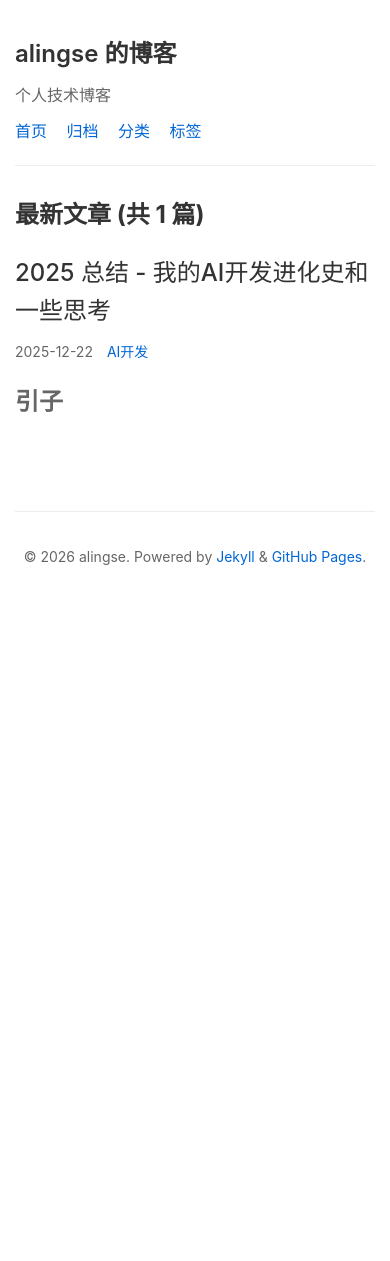
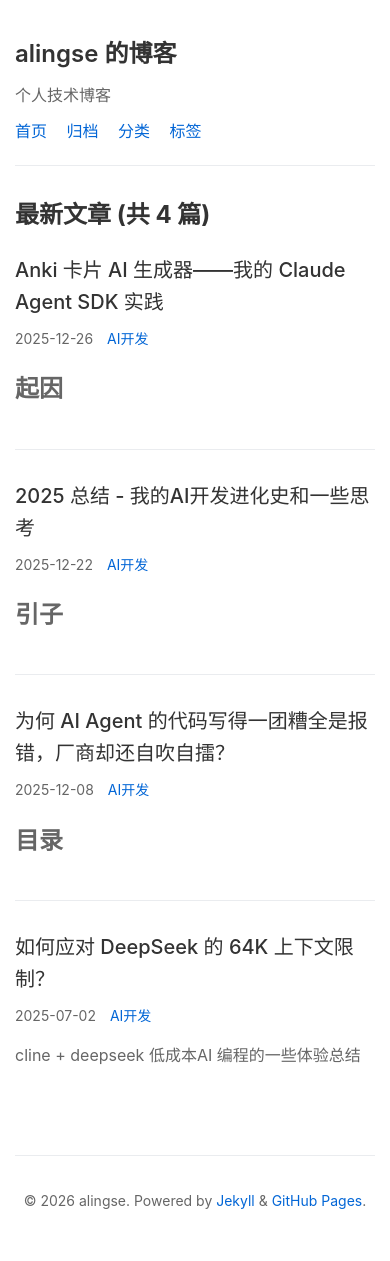
Before and after one commit to alingse/alingse.github.io, a Jekyll site: the page built from index.html, in a window 390 px wide. Built offline with Jekyll 4.4.1, drawn with Linux system fonts in a browser that asks for light colours; the list of posts is cut into pages by our own code; before the commit the page ends 900 px from its top, so only the background shows below that; part of the change alters nothing that is shown.

Commit message:
Add SEO meta tags and three new AI development blog posts
- Add comprehensive Open Graph and Twitter Card meta tags to default layout
- Add blog post: DeepSeek 64K context limitation tips and workflow strategies
- Add blog post: AI Agent validation challenges and verification methods
- Add blog post: Anki card generator built with Claude Agent SDK
- Include supporting images for all posts
- Refine CSS typography with better heading hierarchy and responsive sizing

````diff
--- a/_layouts/default.html
+++ b/_layouts/default.html
@@ -5,6 +5,45 @@
   <meta name="viewport" content="width=device-width, initial-scale=1">
   <title>{% if page.title %}{{ page.title }} - {% endif %}{{ site.title }}</title>
   <meta name="description" content="{% if page.excerpt %}{{ page.excerpt | strip_html | strip | truncate: 160 }}{% else %}{{ site.description }}{% endif %}">
+
+  <!-- SEO -->
+  <link rel="canonical" href="{{ page.url | absolute_url }}">
+  <meta name="author" content="{{ site.author }}">
+  {% if page.tags %}
+  <meta name="keywords" content="{{ page.tags | join: ', ' }}">
+  {% endif %}
+
+  <!-- Open Graph -->
+  <meta property="og:type" content="{% if page.date %}article{% else %}website{% endif %}">
+  <meta property="og:url" content="{{ page.url | absolute_url }}">
+  <meta property="og:title" content="{% if page.title %}{{ page.title }} - {% endif %}{{ site.title }}">
+  <meta property="og:description" content="{% if page.excerpt %}{{ page.excerpt | strip_html | strip | truncate: 160 }}{% else %}{{ site.description }}{% endif %}">
+  <meta property="og:image" content="{% if page.og_image %}{{ page.og_image | absolute_url }}{% else %}{{ site.og_image | default: '/default-og-image.png' | absolute_url }}{% endif %}">
+  <meta property="og:site_name" content="{{ site.title }}">
+  <meta property="og:locale" content="zh_CN">
+  {% if page.date %}
+  <meta property="article:published_time" content="{{ page.date | date_to_xmlschema }}">
+  {% endif %}
+  {% if page.categories %}
+  {% for category in page.categories %}
+  <meta property="article:section" content="{{ category }}">
+  {% endfor %}
+  {% endif %}
+  {% if page.tags %}
+  {% for tag in page.tags %}
+  <meta property="article:tag" content="{{ tag }}">
+  {% endfor %}
+  {% endif %}
+
+  <!-- Twitter Card -->
+  <meta name="twitter:card" content="summary_large_image">
+  {% if site.twitter_username %}
+  <meta name="twitter:site" content="@{{ site.twitter_username }}">
+  {% endif %}
+  <meta name="twitter:title" content="{% if page.title %}{{ page.title }} - {% endif %}{{ site.title }}">
+  <meta name="twitter:description" content="{% if page.excerpt %}{{ page.excerpt | strip_html | strip | truncate: 160 }}{% else %}{{ site.description }}{% endif %}">
+  <meta name="twitter:image" content="{% if page.og_image %}{{ page.og_image | absolute_url }}{% else %}{{ site.og_image | default: '/default-og-image.png' | absolute_url }}{% endif %}">
+
   <link rel="stylesheet" href="{{ '/css/style.css' | relative_url }}">
   {% if site.feed %}
   <link rel="alternate" type="application/atom+xml" title="{{ site.title }}" href="{{ '/feed.xml' | relative_url }}">
--- /dev/null
+++ b/_posts/2025-07-02-deepseek-context-tips.md
@@ -0,0 +1,72 @@
+---
+layout: post
+title: 如何应对 DeepSeek 的 64K 上下文限制？
+date: 2025-07-02 21:44:00 +0800
+categories: AI开发
+tags:
+  - DeepSeek
+  - AI编程
+  - 上下文
+  - 提示词
+  - vibe-coding
+---
+
+cline + deepseek 低成本AI 编程的一些体验总结
+
+## intro
+
+在使用大善人的 gemini 之前(现在天天用)，我用了一段时间的 cline + deepseek 来开发了一些软件（没有用公司的cursor的原因是我想体验一下这个组合，也避免一些问题)。
+
+今天看到这个问题 有什么办法在deepseek的两段对话间传递信息吗？ 有一些想说的，就来做个体验总结。
+
+# Part2
+
+前段时间，用了一段时间 cline + deepseek ，也碰到这种问题（受限于 64K上下文），我总结一下我的感受和一些方法。
+
+省流: 事前、事中、事后多让 AI 写总结文档。人为拆分任务，确保每次会话聚焦特定任务。
+
+## 合理拆分任务
+
+可以在开始做之前就使用AI 描述你的整体需求，拆分合适的开发计划。把代码实现拆解为多个阶段，每个阶段的主要解决的问题。可以让 AI 把这些计划总结出来，比如把总体产品文档总结为 product.md ，把整体技术架构和开发计划总结为 tech.md ，把某个特定领域的开发计划总结为 tech.xx.md 。提供不同颗粒度的文档，这样后续新对话前时候，可以手动让 AI 先读取这些总结过的文档，知道我们要干什么，让他做好准备。
+
+当然这里的文档要仔细甄别，甚至上手调整，AI 的规划文档里面多了一个技术名词，可能就会导致后面生成大量无关的代码。
+
+## 聚焦对话任务
+
+聚焦对话任务，有两个好处，1. 容易评估会话的结果，2. 丢弃会话成本低。 不论是实现第一次的初始化，还是实现某次的 Bug 修改，都可以只让它完成这次任务就行。完成了，基本合格，就可以提交保存了。这样再下一次新会话的时候，如果聊的不好，完全可以删掉重来。一次对话，读取合适的上下文文档和代码，完成某个小点就可以了。
+
+比如同一个功能，可以先让他根据产品需求设计后端的模块和接口文档，这一份文档可以分别在两个会话里面，分别去实现后端接口，和前端代码。而如果糅合在一个会话里面，往往就超过上下文限制，导致无法产出可用结果。
+
+另外，在实践过程中，有时候在会话中突然聊起别的事情，还容易把AI 搞混了。
+
+## 减少任务大小
+
+之前碰到调整一些历史代码的场景，合理控制代码文件大小，也是一个有效的手段。对于那种把 html / js/css 都写到同一个文件的代码来说。用 deepseek 这样的上下文的 api 是很困难的，说不上两句或者没输出完整代码，就超了64K。
+
+可以手动或者让 AI 来做这样的模块化分割，减少同一个文件的内容/知识。合理结构的代码目录和适当的代码分割也更容易满足上面的第二步的要求。
+
+需要注意的时，让AI 生成代码的时候也这么做，比如最开始后端接口只在一个 server/index.ts ，稍不注意他可能每一个接口都塞到这个里面来了。需要在会话开始时，指导它要将某个领域的接口写入到单独的文件里面来。
+
+## 及时总结
+
+如果会话的过程中，发现改动计划调整比较大，可能64K 上下文不够用的时候，可以及时停止代码生成，反而要求它总结当前的改动计划，调整哪个文件的哪个地方。挽救一下沉没成本。
+
+下一次会话的时候，可以阅读这个临时的改动计划文档，先改第一步。改动完成之后，再开启新会话，读取这个改动计划文档，告诉他第一步已经改完了，请他按第二步调整。如此如此。
+
+## 一些其他的使用体验
+
+细碎的文件名
+在一些大型项目里面，分层比较多，导致代码可能有十多个 user.go 或者 user.py， 很难选择出哪一个 user.go 是我们要让AI 参考的。
+
+我的建议是把层次写到文件名上面来。 user_dao.go 和 user_controller.go /user_service.go / user_api.go / user_handler.go / user_rpc.go 这样可能就更好引用了。
+
+
+
+一个月 ¥50 元的 AI 成本
+
+![¥50元的AI成本](deepseek-month-cost.png)
+
+当然，在用上了 gemini 之后，我已经不再使用这套方案了，直到下一次用不了 gemini 为止。
+
+
+![五百万token 的富裕仗](gemini-cli-5m-tokens.png)
--- /dev/null
+++ b/_posts/2025-12-08-ai-agent-validation.md
@@ -0,0 +1,42 @@
+---
+layout: post
+title: 为何 AI Agent 的代码写得一团糟全是报错，厂商却还自吹自擂？
+date: 2025-12-08 20:27:00 +0800
+categories: AI开发
+tags:
+  - AI
+  - Agent
+  - 验证
+  - AI编程
+  - chrome-devtools-mcp
+---
+
+## 目录
+
+1. 补充明确的验证手段
+   1. 编译通过
+   2. Web 界面操作步骤
+   3. sqlite3 数据库
+   4. python 片段代码
+2. 为 AI 提供可验证的环境/文档
+   1. 本地可跑单测的能力
+   2. 本地全套运行环境
+
+## 正文
+
+我觉得是验证结果的手段缺失的问题。
+
+题主说的体验我最近只在 GLM 4.6 的claude code上面体验到，一些比较复杂的难题，总是倾向于使用 mock 代码占位、假装构建成功等等，给人一种总是想连忙结束会话的感觉，等我去检查的时候发现编译是不通过的。
+
+
+使用 Gemini/Deepseek 3.2 的时候，体验会好一点。对于我不懂的 Rust 在 Mac上面交叉编译 Windows msvc 版本的难题， 我会告诉它，最终的目标是编译成功。所以中间的代码分析/头文件缺失/mingw和llvm的安装，他尽管可以任意发挥，只要最终能够编译成功，就是有用的。可能中间的代码或者解决方案对于精通 Rust 的人来说是不达标的，但是对于外行来说，只看疗效并不看代码质量。只要不报错，编译通过，运行还可以，就是完成任务了。
+
+我还在写 Web 网站时候发现，只描述功能和预期是不够的，写得前后端代码效果总是在某些地方不如人意，有时候是提示词里面没有说清楚，有时候是另外一个功能的代码破坏了另外一个功能。还要有验证手段，我会让 AI 参考功能流程，使用 chrome devtools mcp 来进行测试/验收/Debug，它能够访问首页，点击登录，输入密码，最终登录成功，输入关键词，点击搜索，并看到最终的表格效果。如果我告诉他某个按钮点击没反应，它是能够 debug 出来这个按钮的事件被另外一处 js 监听了，最终给的解决方案可能很抽象（我虽然是后端，我也能够看出来它写的不是好代码），但是对用户来说，能够跑通就行。
+
+在写一些后端代码得时候，有能够复现的工作环境是最好的，比如写一个脚本的时候，AI 会自动去帮忙编译执行验证，如果代码依赖的配置/数据库/其他依赖导致项目只能在 prod 跑起来，就没法在本地验收确认结果了，这种是最难的，体验差的时候，需要人工在本地IDE和线上运行环境中间反复粘贴代码，甚至包括复制运行日志给 AI Debug。所以要要求写后端代码的时候，必须能在本地 IDE 能跑起来，能准备好数据库/配置/其他依赖能资源，能够让 AI 来写单元测试，来执行单元测试，启动服务器，验证 /api 接口。
+
+
+
+这部分体验最好的还是写 python 项目的代码，几乎任意片段代码 ai 都可以 import 进行验证。数据库是 sqlite3 的时候，体验也是很好的，ai 可以直接验证 sqlite3 里面有没有数据，表的 schema 是什么，是否需要根据需求进行 DDL等等。运行起来的所有日志ai也是可以自己读到的。
+
+我的体验来说，只要给出验证手段，在铁一样的失败结果面前，AI 只会羞愧地反复道歉，不会再自吹自擂了。当然有可能成功之后的代码可能看起来还是狗屁不通的。
--- /dev/null
+++ b/_posts/2025-12-26-anki-card-generator.md
@@ -0,0 +1,126 @@
+---
+layout: post
+title: Anki 卡片 AI 生成器——我的 Claude Agent SDK 实践
+og_image: /posts/anki-card-gen-agent.png
+date: 2025-12-26 16:21:00 +0800
+categories: AI开发
+tags:
+  - Claude
+  - Agent
+  - Anki
+  - AI应用
+  - Claude-Agent-SDK
+---
+
+# 起因
+
+之前在网上看见很多人说 anki 很好用，就想能不能用 AI 做点 anki 包来挂到淘宝上面出售，挣点钱?
+
+通过搜索和询问 AI 调研，我发现3个领域比较火热没必要做， 1. 语言学习(特别是英语) 2. 初高中应试科目 3. 中医考试。通过类比，感觉 编程八股 + Anki 可能是一个不错的领域，想写点脚本来试试。
+
+
+恰好最近面试又碰到一些面试八股的问题，我只好说尴尬的和面试官说这块儿我忘了，前几天刚好想了一下，可以用这个方式拿来练手做一个真正实际意义的垂直的 Agent 应用，而且**编程八股 + Anki** 说不定有搞头？(不知道有没有人真的用 anki 来背诵面试八股呢? )
+
+# 最终成品
+网站 https://ankiany.starsou.com/ 可以制作任意主题的 Anki 包
+
+![原神知识包](anki-card-gen-demo.png)
+
+
+根据原神生成的对应的卡牌提问。。。
+
+```
+1.  国家队"万达国际"的核心成员包括谁？||达达利亚、万叶、班尼特、香菱
+2.  雷神国家队"雷国"的成员配置是什么？||雷电将军、行秋、香菱、班尼特
+3.  深境螺旋的刷新时间是什么时候？||每月1日和16日
+4.  体力满180树脂时，多长时间会溢出？||约24小时
+5.  下列哪个配队不适合处理遗迹守者？||A. 万达国际 B. 雷国 C. 永冻队 D. 纯火队||D. 纯火队（遗迹守者有火抗性）
+6.  刷圣遗物时，哪个副本最适合物理主C角色？||苍白之火炽炎之狮祠堂
+7.  面对大型群体敌人时，哪个角色的大招清场能力最强？||温迪或流浪者（风元素扩散）
+8.  武器池的定轨规则是什么？||连续2次未获得当期UP武器后，第3次必定获得UP武器
+9.  哪个角色在面对深海龙蜥时有特殊的克制效果？||宵宫（火元素对龙蜥有额外伤害）
+10. 副本"华池岩岫"主要产出什么材料？||华池木和琉璃袋等璃月特产
+11. 角色突破材料中，最需要优先囤积的是什么？||天赋书和武器突破材料
+12. 在元素反应链中，火元素附着后多长时间会消失？||约9.5秒
+13. 深境螺旋中，敌方等级的上限是多少？||100级
+14. 面对高元素抗性的敌人，应该优先考虑什么？||物理伤害或降低抗性的手段
+15. 哪个圣遗物套装最适合辅助治疗角色？||海染砕鸣或被怜爱的少女
+```
+
+能够生成某个主题下面常见知识的 anki 包
+
+比如这个 "MySQL 面试" 用来应对需要机械背诵的面试八股足够了。
+
+```
+什么是索引下推优化？||在存储引擎层提前过滤数据，减少回表次数的优化技术
+什么时候应该创建索引？||经常作为查询条件的列、外键列、经常用于排序和分组的列
+什么是冗余索引？||两个索引包含相同的列集合，如INDEX(a,b)和INDEX(a)就是冗余的
+什么是前缀索引？||只对字符串列的前几个字符创建索引，减少索引大小
+前缀索引的缺点是什么？||可能降低索引选择性、无法用于ORDER BY和GROUP BY、不支持覆盖索引
+什么是函数索引？||基于函数或表达式计算结果创建的索引，MySQL 8.0+支持
+空间索引适用于什么场景？||地理位置数据的存储和查询，如点、线、面等几何对象
+什么是索引合并？||MySQL在查询时同时使用多个索引来优化查询的执行计划
+什么是索引统计信息？||MySQL收集的关于索引数据分布的统计信息，用于优化查询执行计划
+什么是索引碎片？||索引页面的空洞和碎片化，降低查询效率，需要定期维护
+如何监控索引性能？||使用SHOW PROFILE、Performance Schema、慢查询日志等工具
+什么是自适应哈希索引？||InnoDB自适应创建的哈希索引，用于加速热点数据的等值查询
+```
+
+# 技术实现
+
+请直接查看代码 https://github.com/alingse/ankiany
+
+项目基于 Claude Agent SDK 构建，核心是一个智能 Agent ，能够：
+
+自动分析主题，规划知识点分布
+必要时搜索网络获取最新资料
+智能生成 50+ 张不同题型的卡片（问答/填空/选择题）
+打包生成标准 .apkg 文件，支持直接导入 Anki
+我们提供了3个 Tool 最核心的是这个 create_anki_package_from_cards
+
+我们提供了 system-prompt https://github.com/alingse/ankiany/blob/main/prompt.txt
+
+
+
+claude 的 api 是使用的 GLM 4.6 一年的那个套餐( 5 小时内 120 次 prompt) 虽然笨，但是还算可以吧。
+
+可能有点慢, 后续试试接入小米的 mimo 看看（据说 14 天免费）
+
+搜索是用的 duckduckgo 但是常见知识点可能都触发不了搜索能力
+
+# 开发体会
+
+整体项目用 gemini + claude写的, 完整的 vibe coding 记录 可以参考这个 https://github.com/alingse/ankiany/blob/main/.ai-cli-log/gemini-20251217-232123-anki-agent-api-key-discussion.txt#L43-L54 (这个是用 ai-cli-log 记录的, 晚点我会写篇文章宣传一下，特别好用)
+
+```
+> 我最近有个想法，我想做一个垂直领域的 agent 作为练手工具，我需要跟你讨论聊聊方案。我的最终目标
+  1. 网页版本/cli   版本  用户可以输入自己的想要的领域关键词+说明，就能自动得到一份 anki 的数据包。
+  2. agent 可以完成这样的事情 a.   理解用户的领域 b. 利用知识库出题 c. 利用搜索获取网页信息 提取对应的知识
+  d. 将所有知识去重精炼 e.   安排恰当合适的题型 f. 将这些知识调用工具打包为 对应的数据包。
+ ---- 以上，我们先聊聊吧。先不要着急写代码。
+```
+
+# 我的一些事后思考
+
+1. Gemini3 真的很聪明, 好用, gemini-3-flash-preview 都足够好用
+2. claude agent sdk 很好接入, 明确流程 SOP 后, 制作 system-prompt + 特定的 tool 就做成一个 Agent
+3. system-prompt 需要反复调试, 需要模仿人的思路来告诉他流程, 还要针对数据的质量调整。
+4. 我行动的太晚了，要是 9 月份 开始实践就更好了
+5. cli 版本的很简单，但是 web 版本的不简单，web 版本的开发量占据到一半的工作时间
+6. web 版本需要考虑页面/布局/按钮/触发效果, 还要考虑安全因素
+7. 用户体验目前不够，日志部分没有渲染为友好的信息(现在是json), ai 返回的部分信息也不够及时
+8. web 开发，一定要配置好 chrome devtools mcp 一定要强调让 AI 自己来验收改动
+
+# 吐槽和自我怀疑
+
+这样制作的 anki 卡片笔记题目，真的对当事人有用吗？ anki 是强调通用还是自己制作呢？
+
+宝贵的大脑存储有没有必要来训练这种面试八股呢? 🤔
+
+我这种算是 Agent 吗?
+
+以下是AI 鼓励师的回复
+
+![是的](anki-agent-self-ask.png)
+
+![这是真正的Agent](anki-agent-gemini-reply.png)
--- a/css/style.css
+++ b/css/style.css
@@ -124,8 +124,9 @@ body {
 }
 
 .post-title {
-  font-size: 32px;
+  font-size: 24px;
   margin-bottom: 10px;
+  font-weight: 500;
 }
 
 .post-content {
@@ -138,30 +139,30 @@ body {
 .post-content h4,
 .post-content h5,
 .post-content h6 {
-  margin-top: 30px;
-  margin-bottom: 15px;
-  font-weight: 500;
-  line-height: 1.25;
+  margin-top: 25px;
+  margin-bottom: 12px;
+  font-weight: 400;
+  line-height: 1.4;
 }
 
 .post-content h1 {
-  font-size: 28px;
-  border-bottom: 1px solid #eaecef;
-  padding-bottom: 10px;
-}
-
-.post-content h2 {
-  font-size: 24px;
+  font-size: 22px;
   border-bottom: 1px solid #eaecef;
   padding-bottom: 8px;
 }
 
+.post-content h2 {
+  font-size: 19px;
+  border-bottom: 1px solid #eaecef;
+  padding-bottom: 6px;
+}
+
 .post-content h3 {
-  font-size: 20px;
+  font-size: 17px;
 }
 
 .post-content h4 {
-  font-size: 18px;
+  font-size: 16px;
 }
 
 .post-content p {
@@ -300,14 +301,14 @@ body {
   }
 
   .post-title {
-    font-size: 24px;
+    font-size: 20px;
   }
 
   .post-content h1 {
-    font-size: 24px;
+    font-size: 19px;
   }
 
   .post-content h2 {
-    font-size: 20px;
+    font-size: 17px;
   }
 }
````
Also changed, not shown: _posts/anki-agent-gemini-reply.png (added), _posts/anki-agent-self-ask.png (added), _posts/anki-card-gen-agent.png (added), _posts/anki-card-gen-demo.png (added), _posts/deepseek-month-cost.png (added), _posts/gemini-cli-5m-tokens.png (added).
